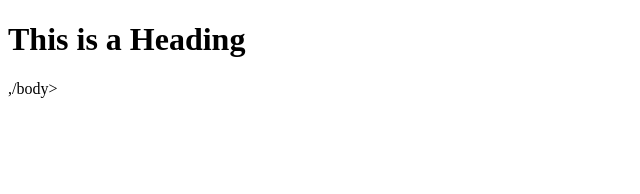
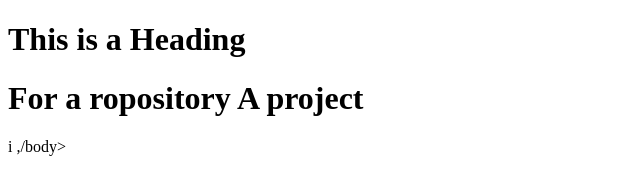
Before and after one commit to Benjaminansah/learning-git, a plain HTML site: page index.html in a window 1280 px wide. Shown: the whole page, without its empty margins (0-640 px from the left). Drawn offline with Linux system fonts and the light colour scheme.

Commit message:
added a line to index.html file

```diff
--- a/index.html
+++ b/index.html
@@ -4,6 +4,7 @@
 <title>Page Title</title>
 </head>
   <h1>This is a Heading</h1>
+  <h1>For a ropository A project</h1>i
 </body>
 ,/body>
 </html>
```
